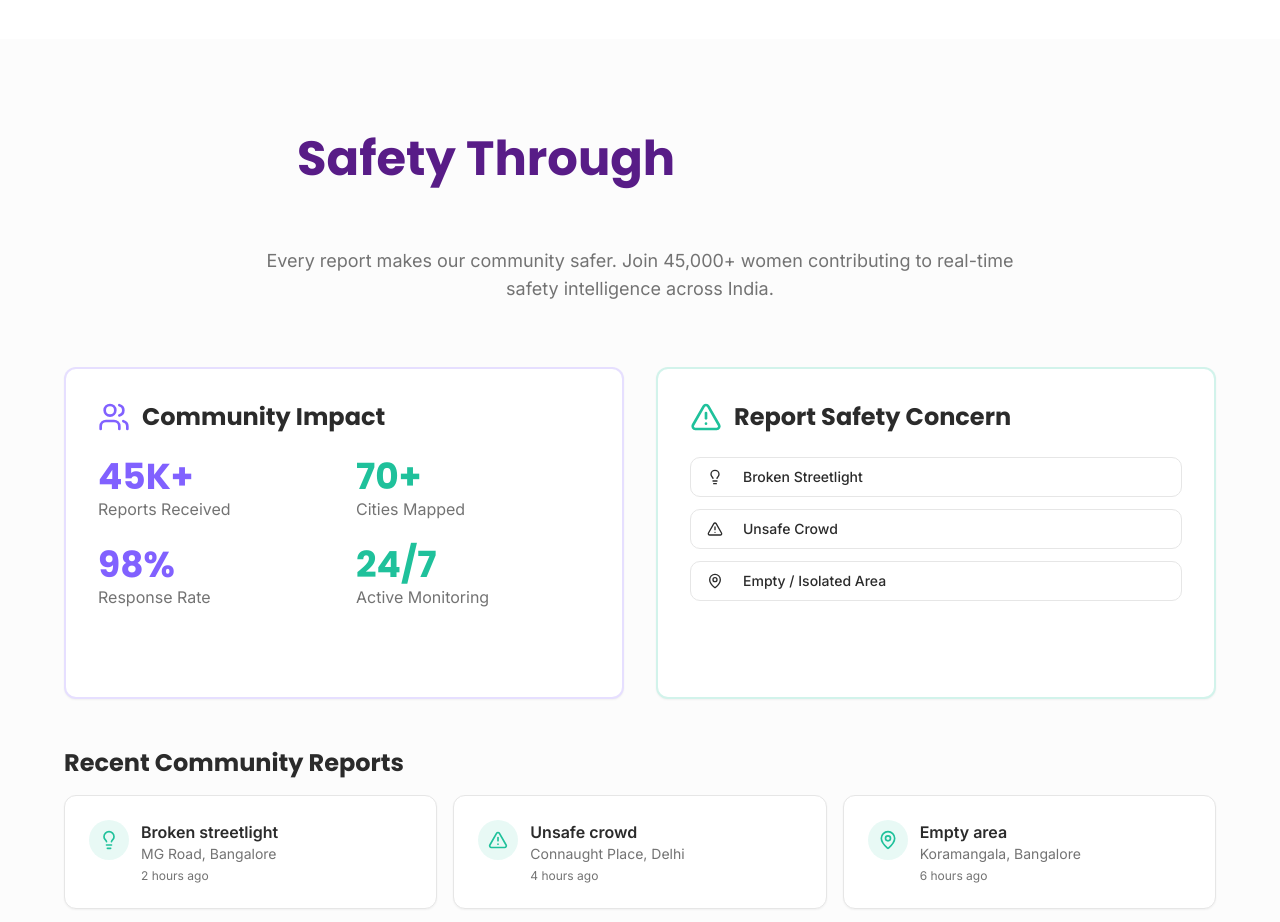
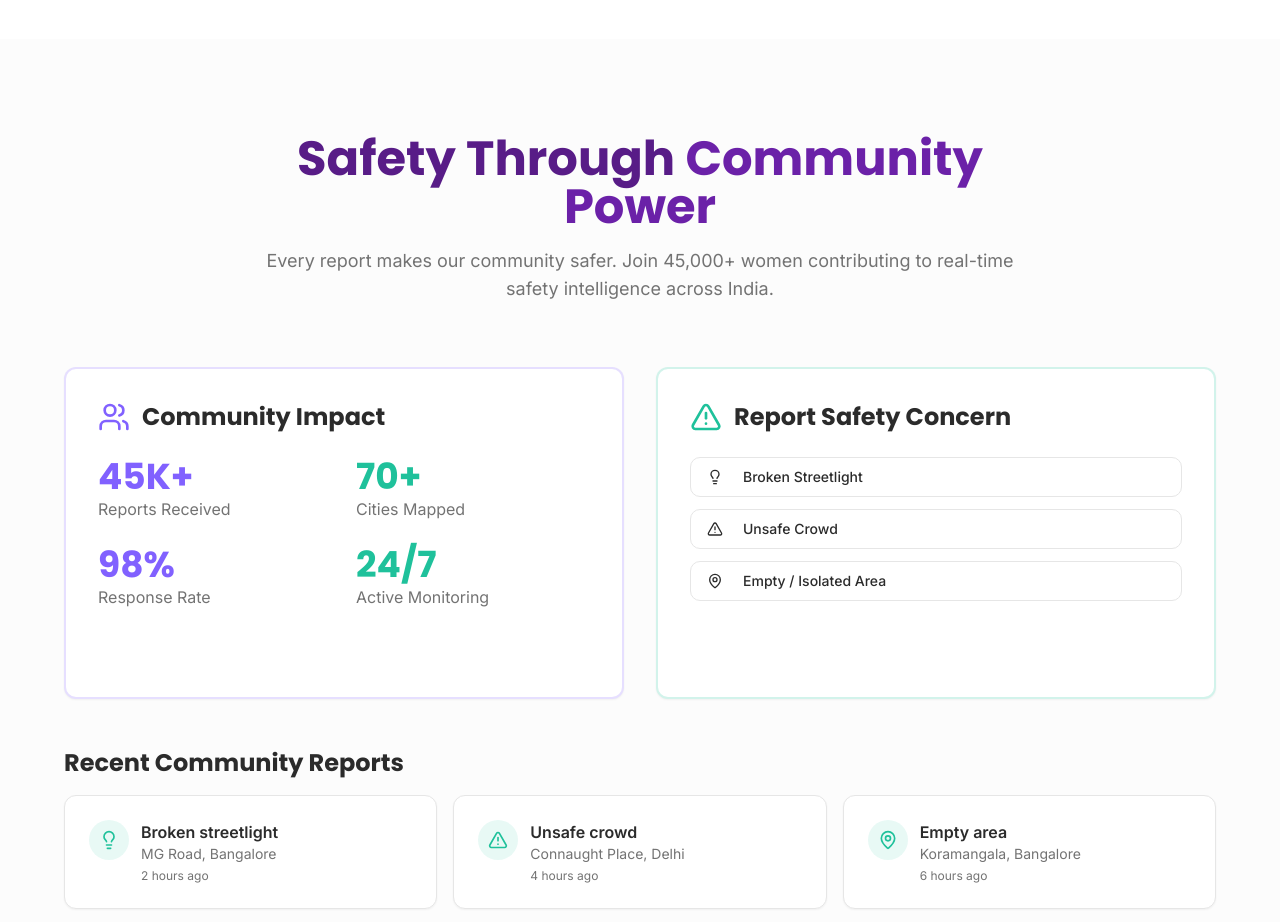
Before and after one commit to srijit0847-bit/rakshak-ai-safety-hub, a React (Vite) app: page / in a window 1280 px wide. Shown: the part 3160-4082 px from the top of the page. Built offline with nearby package versions, Linux system fonts and the light colour scheme; the HTML template or start-up script is replaced by a standard one.

Commit message:
Visual edit in Lovable

```diff
--- a/src/components/Community.tsx
+++ b/src/components/Community.tsx
@@ -24,7 +24,7 @@ const Community = () => {
           <div className="text-center max-w-3xl mx-auto mb-16 space-y-4">
             <h2 className="font-heading font-bold text-4xl text-purple-900 md:text-5xl">
               Safety Through{" "}
-              <span className="bg-gradient-primary bg-clip-text text-transparent">
+              <span className="bg-gradient-primary bg-clip-text text-purple-800">
                 Community Power
               </span>
             </h2>
```
